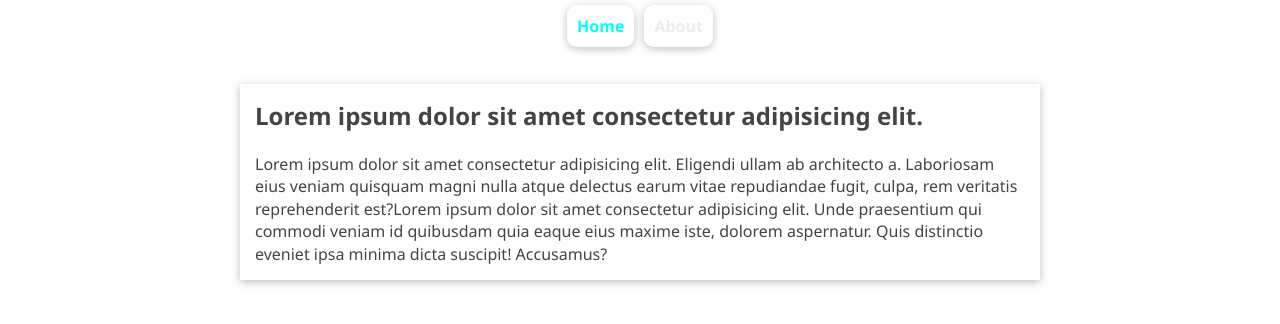
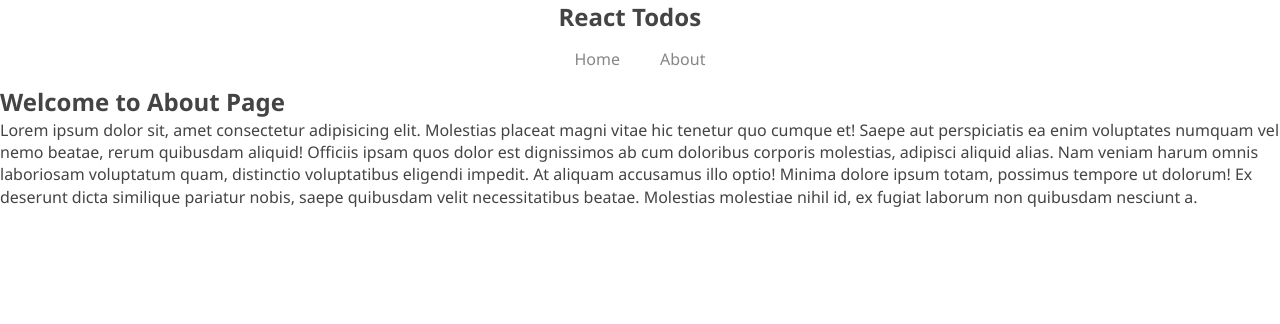
Before and after one commit to raihan2bd/react-todos, a React (Create React App) app: page /about in a window 1280 px wide. Shown: the top 324 px of the page. Built offline with nearby package versions, Linux system fonts and the light colour scheme.

Commit message:
Initialize the routes and redux store

```diff
--- a/package.json
+++ b/package.json
@@ -3,6 +3,7 @@
   "version": "0.1.0",
   "private": true,
   "dependencies": {
+    "@reduxjs/toolkit": "^1.9.1",
     "@testing-library/jest-dom": "^5.16.5",
     "@testing-library/react": "^13.4.0",
     "@testing-library/user-event": "^13.5.0",
@@ -10,6 +11,7 @@
     "react": "^18.2.0",
     "react-dom": "^18.2.0",
     "react-icons": "^4.7.1",
+    "react-redux": "^8.0.5",
     "react-router-dom": "^6.6.2",
     "react-scripts": "5.0.1",
     "uuid": "^9.0.0",
--- /dev/null
+++ b/src/App.js
@@ -0,0 +1,19 @@
+import { Routes, Route } from 'react-router-dom';
+
+import HomePage from './pages/HomePage';
+import AboutPage from './pages/AboutPage';
+import Layout from './components/Layout/Layout';
+import './App.css';
+
+const App = () => (
+  <>
+    <Layout>
+      <Routes>
+        <Route path="/" element={<HomePage />} />
+        <Route path="/about" element={<AboutPage />} />
+      </Routes>
+    </Layout>
+  </>
+);
+
+export default App;
--- /dev/null
+++ b/src/components/Layout/Header.js
@@ -0,0 +1,23 @@
+import { NavLink } from 'react-router-dom';
+
+import classes from './Header.module.css';
+
+const Header = () => (
+  <header className={classes.header}>
+    <nav className={classes.nav}>
+      <div className={classes.brand}>
+        <h1>React Todos</h1>
+      </div>
+      <ul className={classes.nav_items}>
+        <li>
+          <NavLink to="/">Home</NavLink>
+        </li>
+        <li>
+          <NavLink to="/about">About</NavLink>
+        </li>
+      </ul>
+    </nav>
+  </header>
+);
+
+export default Header;
--- /dev/null
+++ b/src/components/Layout/Header.module.css
@@ -0,0 +1,27 @@
+.header {
+  display: flex;
+  align-items: center;
+  justify-content: center;
+  min-height: 85px;
+}
+
+.nav {
+ padding: 0 1rem;
+}
+
+.nav_items {
+  display: flex;
+  list-style: none;
+  gap: 0.5rem;
+}
+
+.nav_items li a {
+  display: flex;
+  padding: 0.895rem 1rem;
+  text-decoration: none;
+  color: #868686;
+}
+
+.active {
+  color: #0000ff;
+}
--- /dev/null
+++ b/src/components/Layout/Layout.js
@@ -0,0 +1,18 @@
+import React from 'react';
+import PropTypes from 'prop-types';
+
+import Header from './Header';
+import classes from './Layout.module.css';
+
+const Layout = ({ children }) => (
+  <>
+    <Header />
+    <main className={classes.main}>{children}</main>
+  </>
+);
+
+Layout.propTypes = {
+  children: PropTypes.node.isRequired,
+};
+
+export default Layout;
--- /dev/null
+++ b/src/components/Layout/Layout.module.css
@@ -0,0 +1,6 @@
+.main {
+  display: flex;
+  flex-direction: column;
+  align-items: center;
+  justify-content: center;
+}
--- a/src/index.js
+++ b/src/index.js
@@ -1,19 +1,20 @@
 import React from 'react';
 import ReactDOM from 'react-dom/client';
+import { BrowserRouter as Router } from 'react-router-dom';
+import { Provider } from 'react-redux';
 
-import { BrowserRouter as Router } from 'react-router-dom';
-
-// component
-import TodoContainer from './components/TodoContainer';
+import store from './redux/configureStore';
+import App from './App';
 
 // stylesheet
-import './App.css';
 
 const root = ReactDOM.createRoot(document.getElementById('root'));
 root.render(
   <React.StrictMode>
     <Router>
-      <TodoContainer />
+      <Provider store={store}>
+        <App />
+      </Provider>
     </Router>
   </React.StrictMode>,
 );
--- /dev/null
+++ b/src/pages/AboutPage.js
@@ -0,0 +1,19 @@
+const AboutPage = () => (
+  <section>
+    <h2>Welcome to About Page</h2>
+    <p>
+      Lorem ipsum dolor sit, amet consectetur adipisicing elit. Molestias
+      placeat magni vitae hic tenetur quo cumque et! Saepe aut perspiciatis ea
+      enim voluptates numquam vel nemo beatae, rerum quibusdam aliquid!
+      Officiis ipsam quos dolor est dignissimos ab cum doloribus corporis
+      molestias, adipisci aliquid alias. Nam veniam harum omnis laboriosam
+      voluptatum quam, distinctio voluptatibus eligendi impedit. At aliquam
+      accusamus illo optio! Minima dolore ipsum totam, possimus tempore ut
+      dolorum! Ex deserunt dicta similique pariatur nobis, saepe quibusdam
+      velit necessitatibus beatae. Molestias molestiae nihil id, ex fugiat
+      laborum non quibusdam nesciunt a.
+    </p>
+  </section>
+);
+
+export default AboutPage;
--- /dev/null
+++ b/src/pages/HomePage.js
@@ -0,0 +1,20 @@
+const HomePage = () => (
+  <section>
+    <h2>Welcome to HomePage</h2>
+    <p>
+      Lorem ipsum dolor sit amet consectetur adipisicing elit. Atque quis
+      reprehenderit doloremque expedita, placeat tempore amet velit ut
+      deserunt vel officiis laborum corporis ipsum dolores facilis praesentium
+      facere unde odio. Voluptatum voluptas dolorem, unde delectus sit eveniet
+      placeat reprehenderit recusandae saepe consequuntur est suscipit ea
+      fugit animi quo eius ratione? Veniam, hic officia. Assumenda sed
+      explicabo, pariatur delectus natus magnam. Doloremque facere itaque ea
+      perferendis, iure excepturi perspiciatis tempora reiciendis dolor
+      nostrum officia dicta ipsa aspernatur! Doloremque qui quod blanditiis
+      maxime veritatis dolores vitae voluptatem labore sit. Officiis, pariatur
+      voluptatibus.
+    </p>
+  </section>
+);
+
+export default HomePage;
--- /dev/null
+++ b/src/redux/configureStore.js
@@ -0,0 +1,8 @@
+import { configureStore } from '@reduxjs/toolkit';
+import todoThreads from './todoThreads/todoThreads';
+
+const store = configureStore({
+  reducer: { threads: todoThreads },
+});
+
+export default store;
--- /dev/null
+++ b/src/redux/todoThreads/todoThreads.js
@@ -0,0 +1,49 @@
+import { createSlice } from '@reduxjs/toolkit';
+
+const initialState = {
+  todoThreads: [
+    {
+      threadId: 'id1',
+      name: 'Todo thread 1',
+      progress: 0,
+      quantity: 1,
+      todos: [{ todoId: 'todoId1', title: 'Todo 1', isCompleted: false }],
+    },
+    {
+      threadId: 'id2',
+      name: 'Todo thread 2',
+      progress: 50,
+      quantity: 2,
+      todos: [
+        { todoId: 'todoId2', title: 'Todo 1', isCompleted: false },
+        { todoId: 'todoId3', title: 'Todo 2', isCompleted: false },
+      ],
+    },
+  ],
+};
+
+const todosSlice = createSlice({
+  name: 'todos',
+  initialState,
+  reducers: {
+    addThread(state, action) {
+      const newState = {
+        ...state,
+        todoThreads: [...state.todoThreads, { ...action.payload }],
+      };
+      return newState;
+    },
+    removeThread(state, action) {
+      const newState = [...state];
+      let newTodoThreads = [...state.todoThreads];
+      newTodoThreads = newTodoThreads.filter(
+        (thread) => thread.id !== action.payload,
+      );
+      newState.todoThreads = newTodoThreads;
+      return newState;
+    },
+  },
+});
+
+export const todosSliceActions = todosSlice.actions;
+export default todosSlice.reducer;
```
Also changed, not shown: 1 other file (tests, documents, lock files or other folders).
